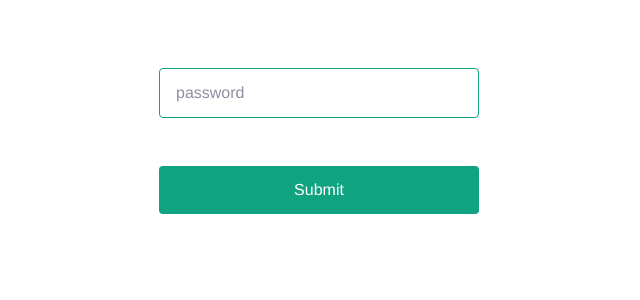
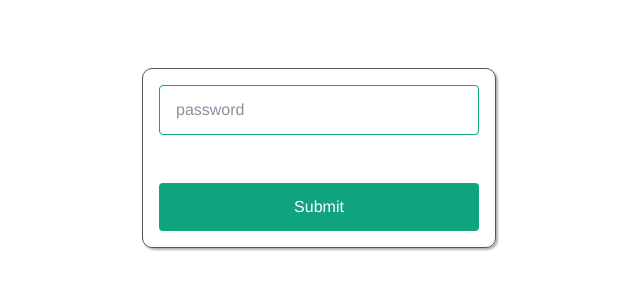
Before and after one commit to mleftwich/ShamroPT, a Next.js app: page / in a window 1280 px wide. Shown: the top 300 px of the page, without its empty margins (321-961 px from the left). Built offline with nearby package versions, Linux system fonts and the light colour scheme; a web font is replaced by a local one.

Commit message:
finishing touches/basic auth

```diff
--- a/pages/index.js
+++ b/pages/index.js
@@ -30,7 +30,7 @@ useEffect(() => {
 
 return (
   <main className={styles.main}>
-  <div>
+  <div className={styles.div}>
     <form onSubmit={onSubmit}>
     <input name="password" type="text" placeholder="password" onChange={(e) => setEntered(e.target.value)} />
     <br />
--- a/pages/shampt.js
+++ b/pages/shampt.js
@@ -42,7 +42,7 @@ export default function Home() {
 
   return (
     <div className={styles.container}>
-    <div className={styles.div}>
+    <div>
       <Head>
         <title>ShamroPT</title>
         <link rel="icon" href="/lep.png" />
```
